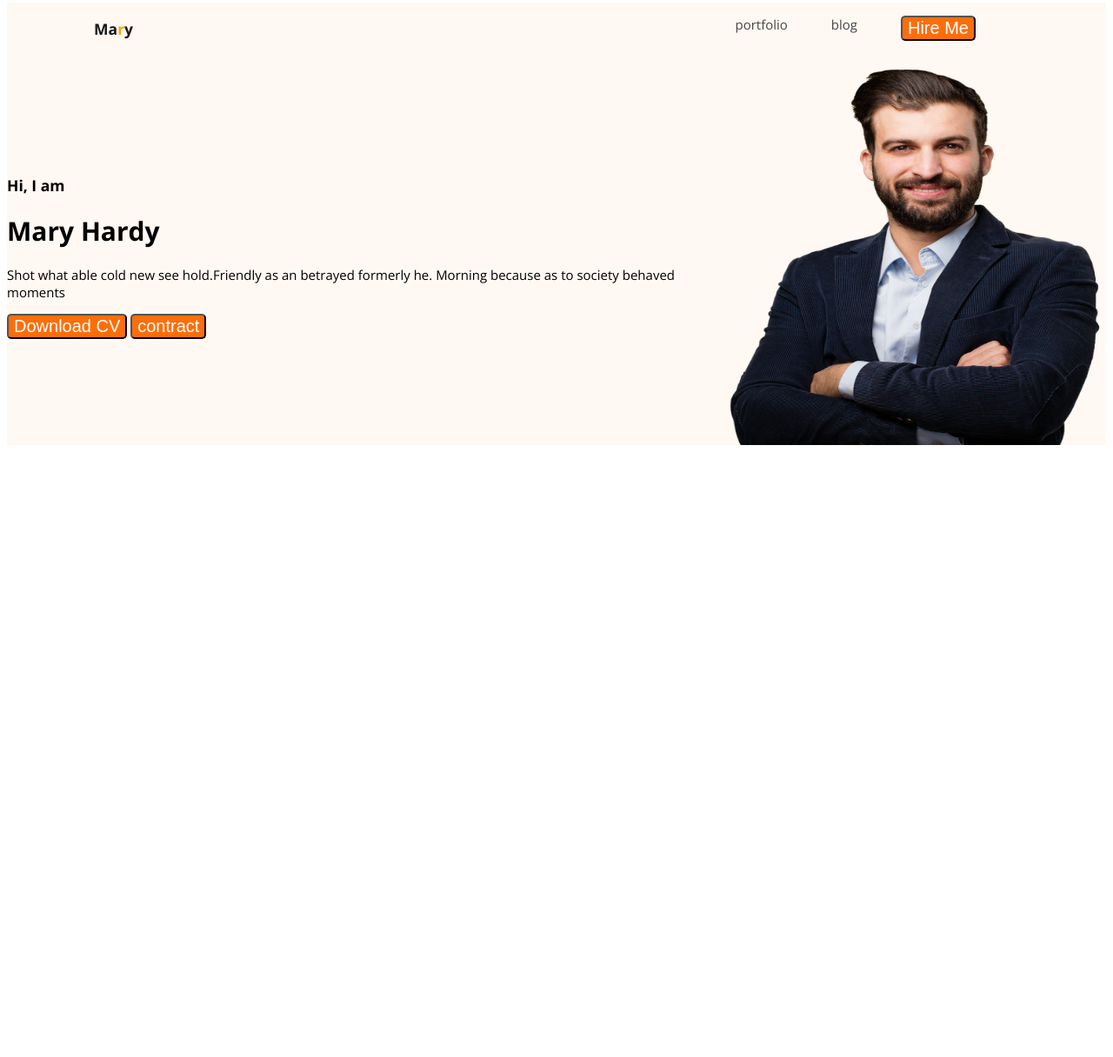
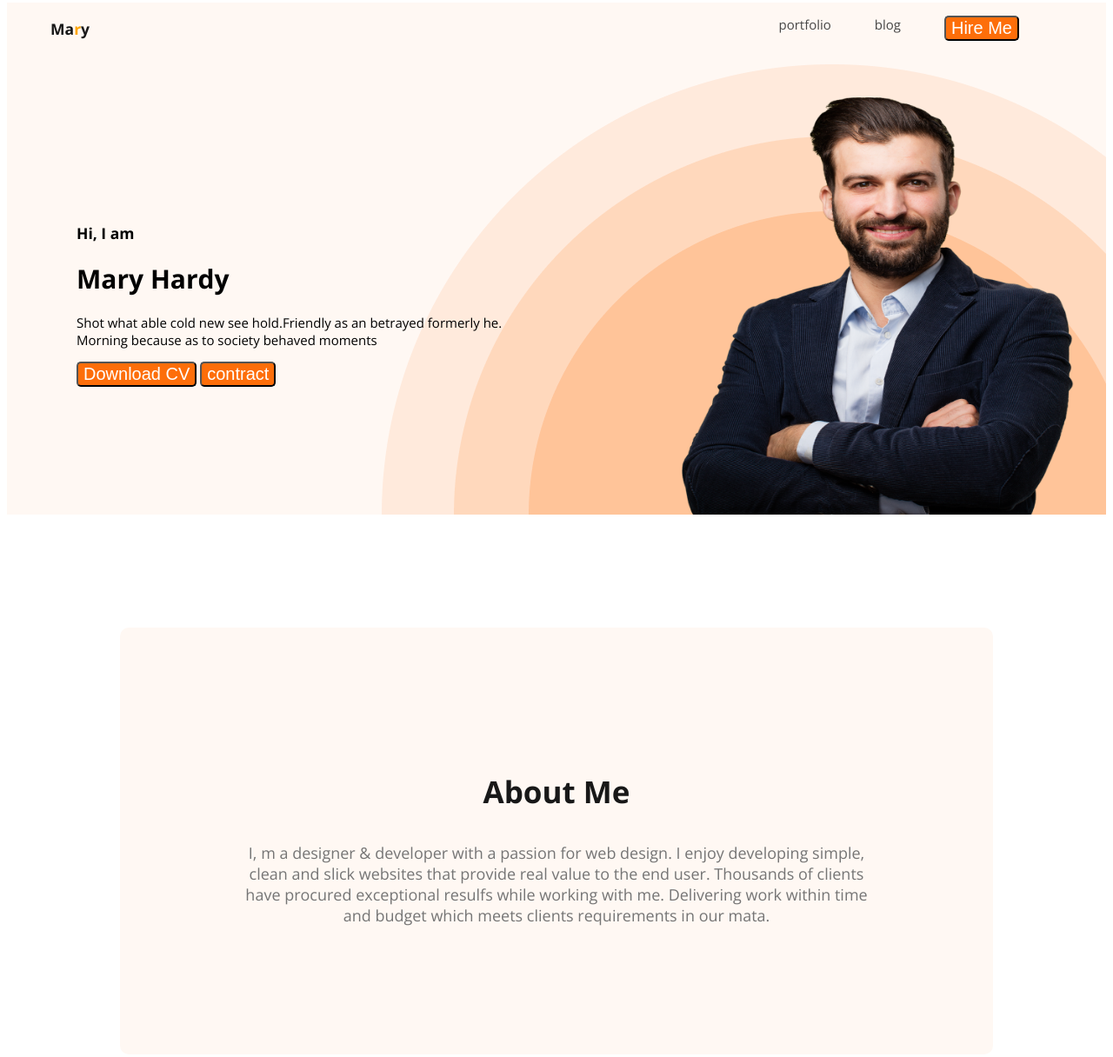
Before and after one commit to Md-Mahafuj-manjurur/webdeveloper-portfolio, a plain HTML site: page index.html in a window 1280 px wide. Shown: the part 5-1221 px from the top of the page at 87% size. Before the commit the page ends 800 px from the top, so only its background shows below. Drawn offline with nearby package versions, Linux system fonts and the light colour scheme.

Commit message:
create about section

```diff
--- a/index.html
+++ b/index.html
@@ -28,10 +28,10 @@
             </ul>
         </nav>
         <div class="banner">
-            <div>
+            <div class="banner-content">
                 <h3 class="baner-greating">Hi, I  am</h3>
                 <h1 class="baner-heading">Mary Hardy</h1>
-               <p>Shot what able cold new see hold.Friendly as an betrayed formerly he. Morning because as to society behaved moments</p>
+               <p class="banner-description">Shot what able cold new see hold.Friendly as an betrayed formerly he. Morning because as to society behaved moments</p>
                <button class="btn-primary">Download CV</button>
                <button class="btn-primary">contract</button>
 
@@ -40,18 +40,15 @@
             <img class="profile-picture" src="images/hardy.png">
         </div>
 
-
-
-
-
-
-
-
-
-
     </header>
 </body>
 <main>
+    <section class="about">
+        <h3 class="section-title">About Me</h3>
+        <p class="section-description">I, m a designer & developer with a passion for web design. I enjoy developing simple, clean and slick websites that provide real value to the end user. Thousands of clients have procured exceptional resulfs while working with me. Delivering work within time and budget which meets clients requirements in our mata.</p>
+
+
+    </section>
 
 </main>
 <footer>
--- a/styles/portfolio.css
+++ b/styles/portfolio.css
@@ -25,7 +25,7 @@ nav{
     display: flex;
     align-items: center;
     justify-content: space-between;
-    margin:0px 100px
+    margin:0px 50px
 }
 nav a{
     text-decoration: none;
@@ -42,13 +42,61 @@ color: #FFFFFF
 
 .header{
     background: #fff8f3;
+    background-image: url(../images/header_bg.png);
+    background-repeat: no-repeat;
+    background-position: bottom right;
 }
 .banner{
-    padding: 30px 30 px 30px 80px;
+    padding: 30px 30px 0px 80px;
     display:flex;
     align-items: center;
+    justify-content: space-between;
+}
+.banner-content{
+    max-width: 500px;
+
 }
 .banner .profile-picture{
     width:500px;
-    height:450px;
+    height: 500px;
 }
+.banner-greating{
+    font-size: 45px;
+    color: #181818;
+    margin-bottom: 0px;
+}
+
+
+.banner-heading{
+    font-family: Open Sans;
+font-size: 85px;
+font-weight: 700;
+line-height: 116px;
+letter-spacing: 0em;
+text-align: left;
+margin-top:5px;
+margin-bottom: 20px;
+}
+/*main section styles*/
+
+/* about section styles*/
+.about{
+    padding: 130px;
+    border-radius: 10px;
+    background-color: #FFF8F3;
+    margin:130px;
+}
+.section-title{
+
+font-size: 35px;
+font-weight: 700;
+color: #181818;
+text-align: center;
+}
+.section-description{
+
+    color: #757575;
+    font-size: 18px;
+    text-align: center;
+
+}
```
